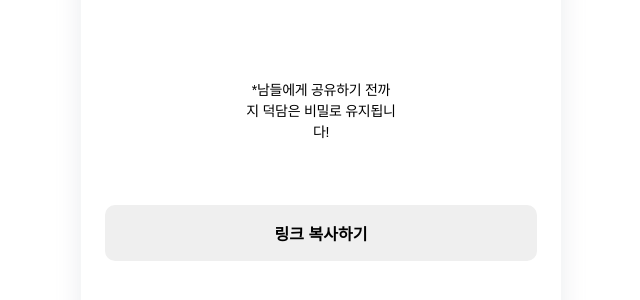
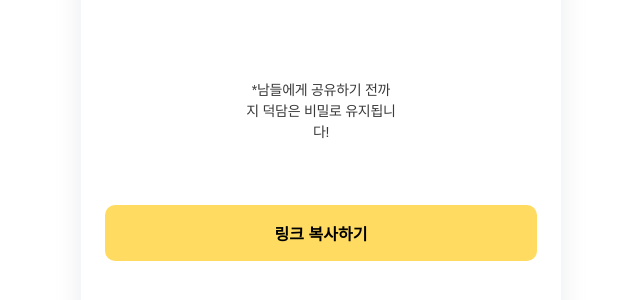
Before and after one commit to pagers-org/here-your-duckdam, a Next.js app: page /secret in a window 1280 px wide. Shown: the part 266-566 px from the top of the page, without its empty margins (319-959 px from the left). Built offline with nearby package versions, Linux system fonts and the light colour scheme.

Commit message:
design: color type added

```diff
--- a/styles/theme.ts
+++ b/styles/theme.ts
@@ -1,12 +1,14 @@
 export const color = {
-  yellow: "#FBE54D",
-  white: "#fff",
-  black: "#000",
-  dark: "#222",
-};
+    buttonYellow: '#FFDC61',
+    yellow: '#FBE54D',
+    white: '#fff',
+    black: '#000',
+    dark: '#222',
+    darkGray: '#3A3A3A',
+} as const;
 
 export const theme = {
-  color,
+    color,
 };
 
 export default theme;
```
Also changed, not shown: styles/emotion.d.ts (+12 -2 lines).
